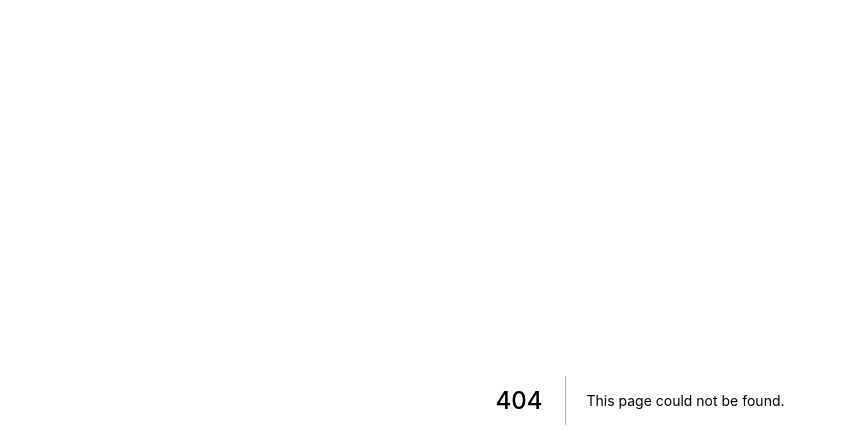
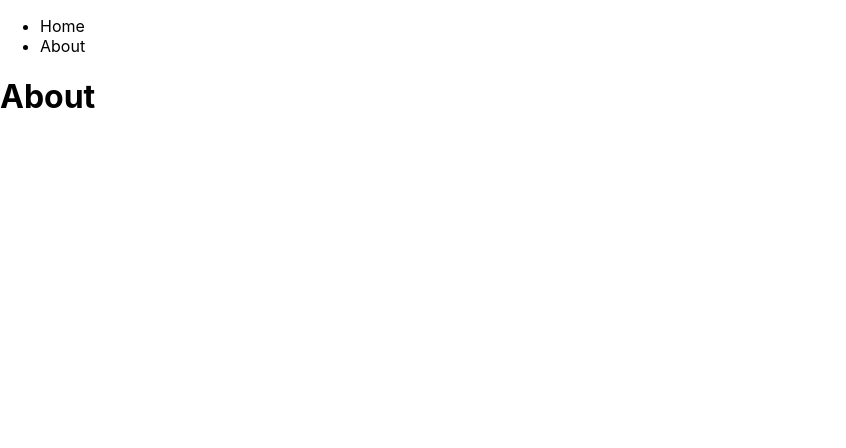
Before and after one commit to paigen11/lut-fullstack-react-project, a Next.js app: page /about in a window 1280 px wide. Before the commit this address had no page. Shown: the top 448 px of the page, without its empty margins (0-846 px from the left). Built offline with nearby package versions, Linux system fonts and the light colour scheme.

Commit message:
first commit

```diff
--- /dev/null
+++ b/components/Layout.js
@@ -0,0 +1,30 @@
+import Head from 'next/head';
+import Link from 'next/link';
+
+const Layout = ({ children }) => {
+  return (
+    <div>
+      <Head>
+        <title>Create Next App</title>
+        <link rel="icon" href="/favicon.ico" />
+      </Head>
+      <nav>
+        <ul>
+          <li>
+            <Link href="/">
+              <a>Home</a>
+            </Link>
+          </li>
+          <li>
+            <Link href="/about">
+              <a>About</a>
+            </Link>
+          </li>
+        </ul>
+      </nav>
+      <main>{children}</main>
+    </div>
+  );
+};
+
+export default Layout;
--- /dev/null
+++ b/pages/about.js
@@ -0,0 +1,13 @@
+import Layout from '../components/Layout';
+
+const About = () => {
+  return (
+    <Layout>
+      <div>
+        <h1>About</h1>
+      </div>
+    </Layout>
+  );
+};
+
+export default About;
```
Also changed, not shown: pages/index.js (+5 -8 lines), 1 other file (tests, documents, lock files or other folders).
